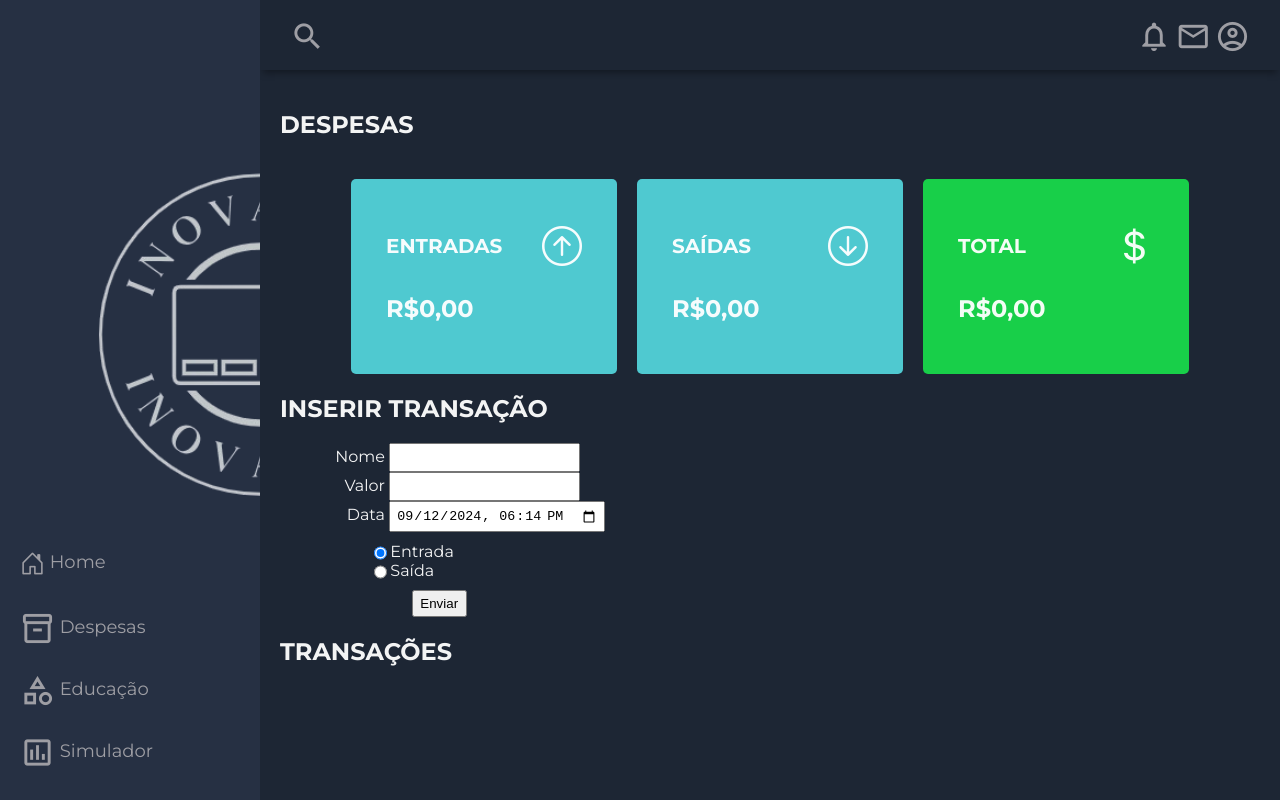
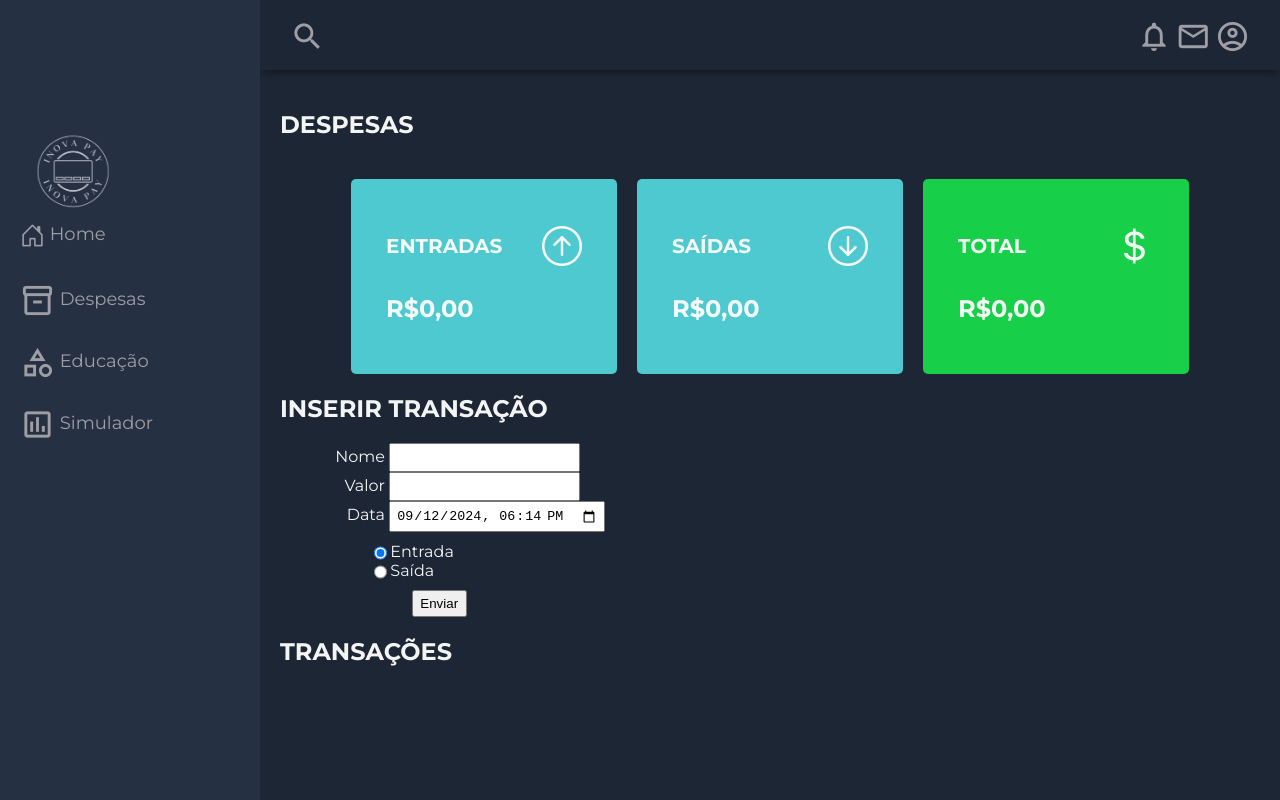
Before and after one commit to flaviaglenda/Calculadora-Financeira, a plain HTML site: page inicio.html in a window 1280 px wide. Drawn offline with nearby package versions, Linux system fonts and the light colour scheme.

Commit message:
commit inicio

```diff
--- a/inicio.css
+++ b/inicio.css
@@ -5,7 +5,10 @@ body {
   color: #9e9ea4;
   font-family: 'Montserrat', sans-serif;
 }
-
+.img img {
+  width: 100px;
+  height: auto;
+}
 .material-icons-outlined {
   vertical-align: middle;
   line-height: 1px;
```
